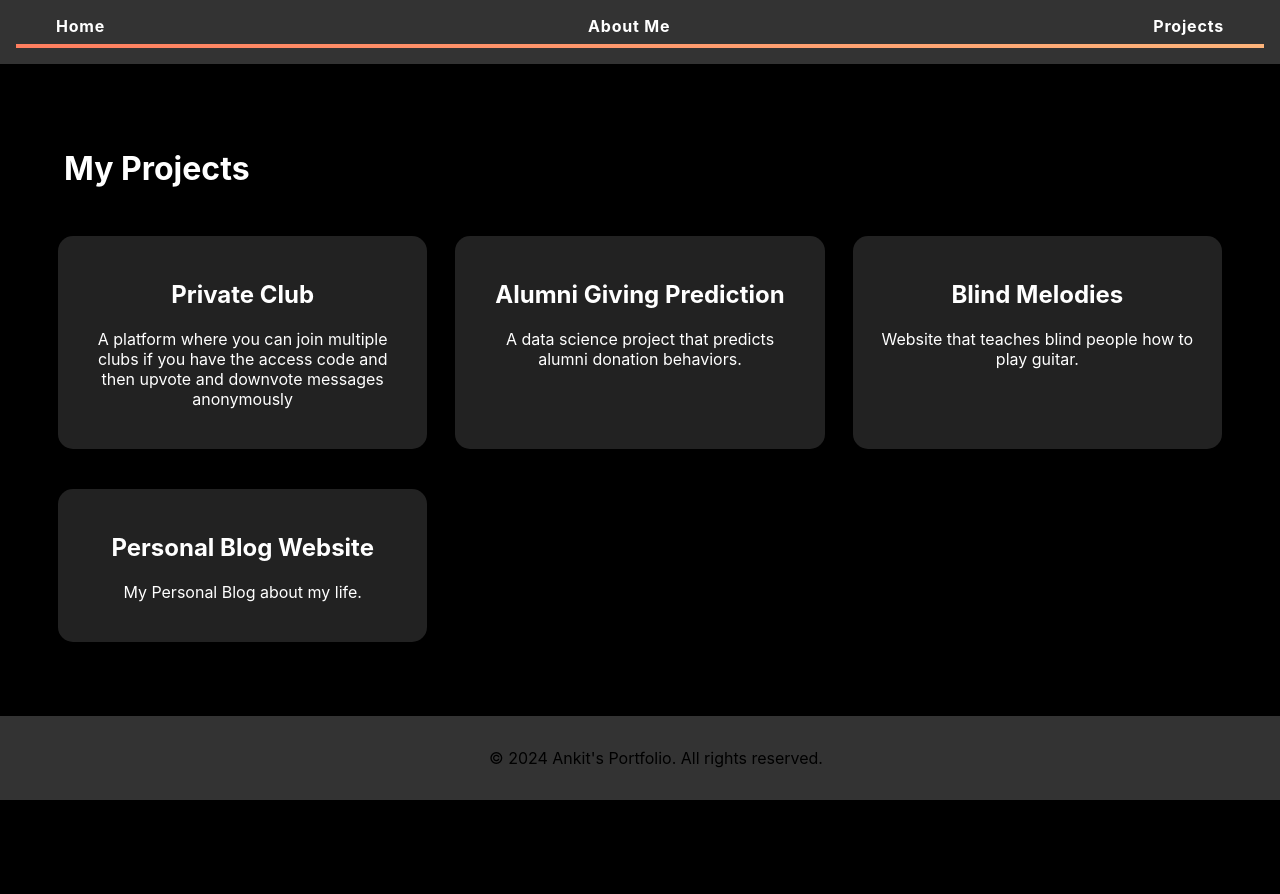
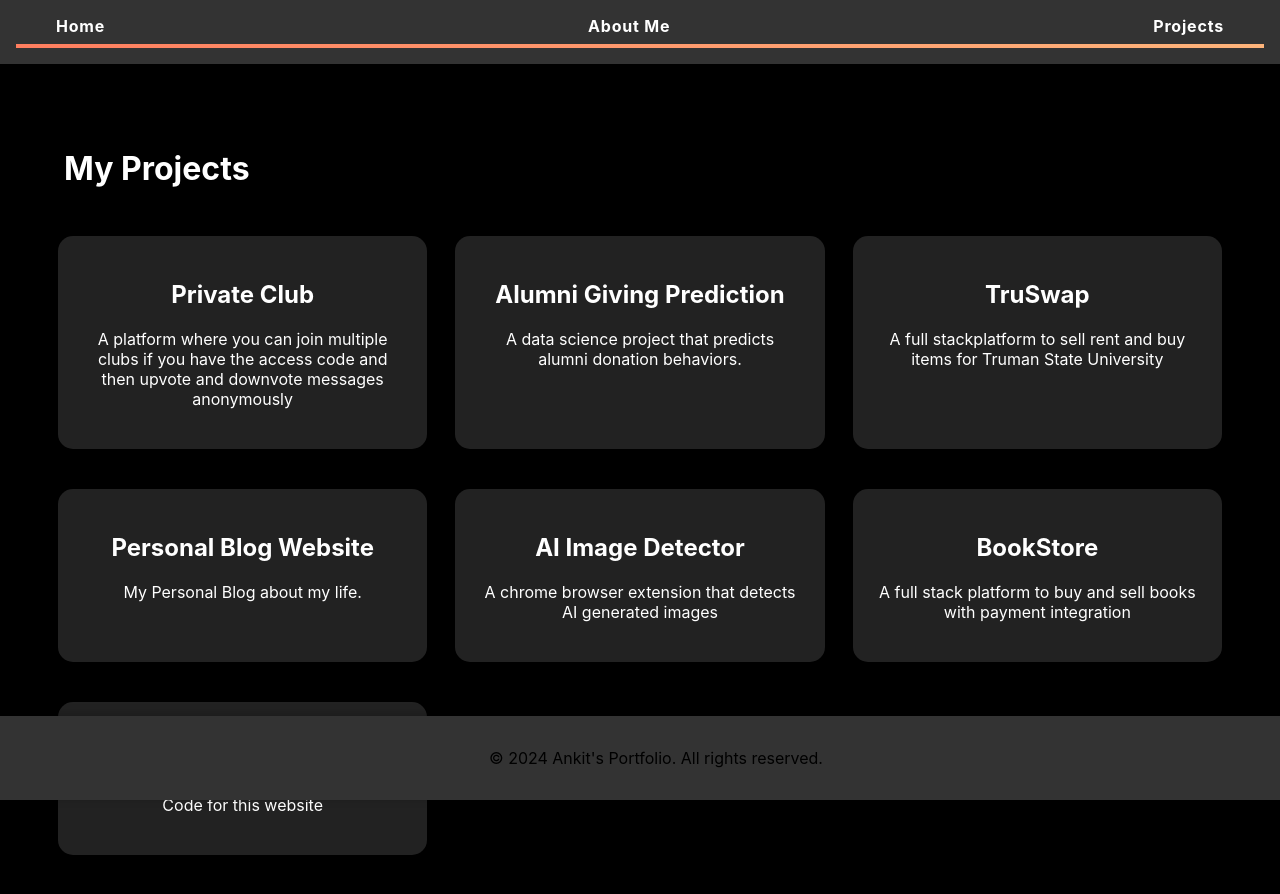
Before and after one commit to AnkitRegmi1/PersonalPortfolio, a Next.js app: page /projects in a window 1280 px wide. Shown: the top 894 px of the page. Built offline with nearby package versions, Linux system fonts and the light colour scheme.

Commit message:
New projects

```diff
--- a/src/pages/projects.js
+++ b/src/pages/projects.js
@@ -10,8 +10,11 @@ import { motion } from 'framer-motion';
 const projects = [
   { id: 1, name: 'Private Club', description: 'A platform where you can join multiple clubs if you have the access code and then upvote and downvote messages anonymously', link: 'https://github.com/AnkitRegmi1/Private-Club' },
   { id: 2, name: 'Alumni Giving Prediction', description: 'A data science project that predicts alumni donation behaviors.' },
-  { id: 3, name: 'Blind Melodies', description: 'Website that teaches blind people how to play guitar.', link: 'https://github.com/ankit-regmi/alumni-giving-prediction' },
+  { id: 3, name: 'TruSwap', description: 'A full stackplatform to sell rent and buy items for Truman State University', link: 'https://github.com/AnkitRegmi1/TruSwap' },
   { id: 4, name: 'Personal Blog Website', description: 'My Personal Blog about my life.', link: 'https://github.com/AnkitRegmi1/BlogPersonal' },
+  { id: 5, name: 'AI Image Detector', description: 'A chrome browser extension that detects AI generated images', link: 'https://github.com/AnkitRegmi1/ai_image_detector' },
+  { id: 6, name: 'BookStore', description: 'A full stack platform to buy and sell books with payment integration', link: 'https://github.com/AnkitRegmi1/BookStore' },
+  { id: 7, name: 'Personal Portfolio Website', description: 'Code for this website', link: 'https://github.com/AnkitRegmi1/PersonalPortfolio' },
 
 ];
 
```
